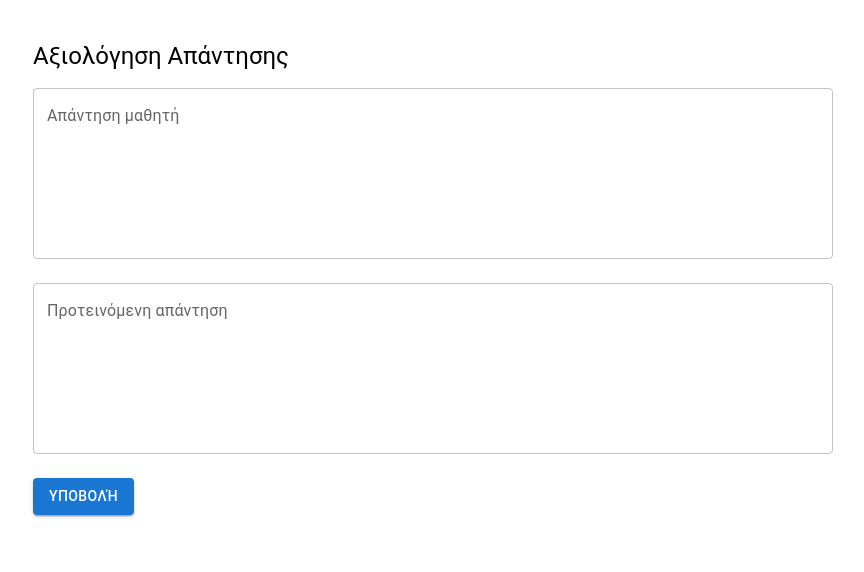
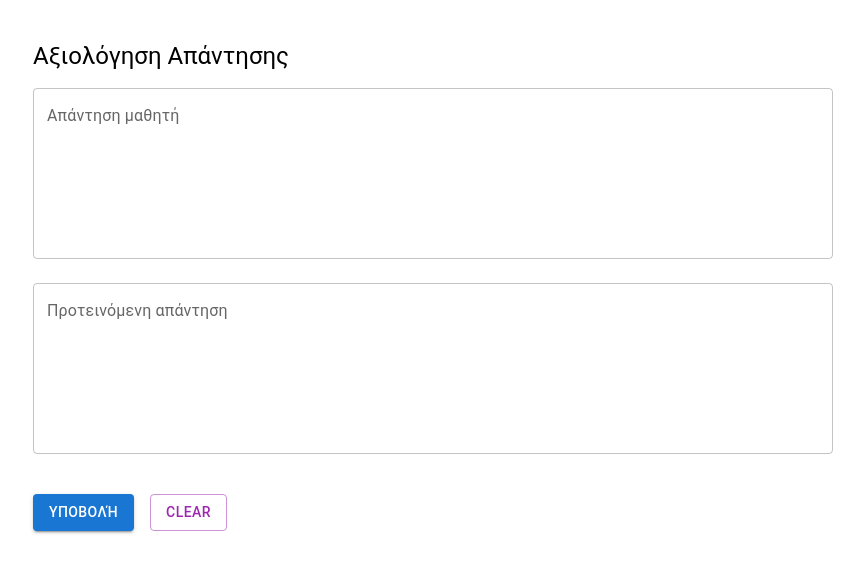
Before and after one commit to alkisax/openTextQuiz, a React app in the folder frontend/: page / in a window 1280 px wide. Shown: the top 572 px of the page, without its empty margins (207-1071 px from the left). Built offline with nearby package versions, Linux system fonts and the light colour scheme; no server answers; the HTML template or start-up script is replaced by a standard one.

Commit message:
clear btn

```diff
--- a/frontend/src/App.tsx
+++ b/frontend/src/App.tsx
@@ -1,5 +1,5 @@
 import { useState } from "react";
-import axios from 'axios';
+import axios from "axios";
 import {
   Box,
   Button,
@@ -26,25 +26,24 @@ const handleButtonSubmit = async () => {
 
     const payload = { textA, textB };
 
-  console.log('SUBMIT:', payload);
+    console.log("SUBMIT:", payload);
 
     const res = await axios.post<GradeResponse>(
       `${url}/api/grade/total/text`,
       payload,
       {
         headers: {
-        'Content-Type': 'application/json',
+          "Content-Type": "application/json",
         },
-    }
+      },
     );
 
-  console.log('RESPONSE:', res.data);
+    console.log("RESPONSE:", res.data);
 
     setResult(res.data);
     setIsSubmitted(true);
     setIsLoading(false);
   };
-
 
   const handleTextAChange = (
     e: React.ChangeEvent<HTMLInputElement | HTMLTextAreaElement>,
@@ -56,6 +55,13 @@ const handleButtonSubmit = async () => {
     e: React.ChangeEvent<HTMLInputElement | HTMLTextAreaElement>,
   ) => {
     setTextB(e.target.value);
+  };
+
+  const handleClear = () => {
+    setTextA("");
+    setTextB("");
+    setResult(null);
+    setIsSubmitted(false);
   };
 
   return (
@@ -88,6 +94,7 @@ const handleButtonSubmit = async () => {
         sx={{ mb: 3 }}
       />
 
+      <Box display="flex" gap={2} mt={2}>
         <Button
           variant="contained"
           onClick={handleButtonSubmit}
@@ -95,6 +102,16 @@ const handleButtonSubmit = async () => {
         >
           {isLoading ? <CircularProgress size={22} /> : "Υποβολή"}
         </Button>
+
+        <Button
+          variant="outlined"
+          color="secondary"
+          onClick={handleClear}
+          disabled={isLoading}
+        >
+          Clear
+        </Button>
+      </Box>
 
       {isSubmitted && result && (
         <Paper sx={{ mt: 4, p: 3 }}>
```
Also changed, not shown: 1 other file (tests, documents, lock files or other folders). Lines whose indentation alone changed are shown as unchanged.
